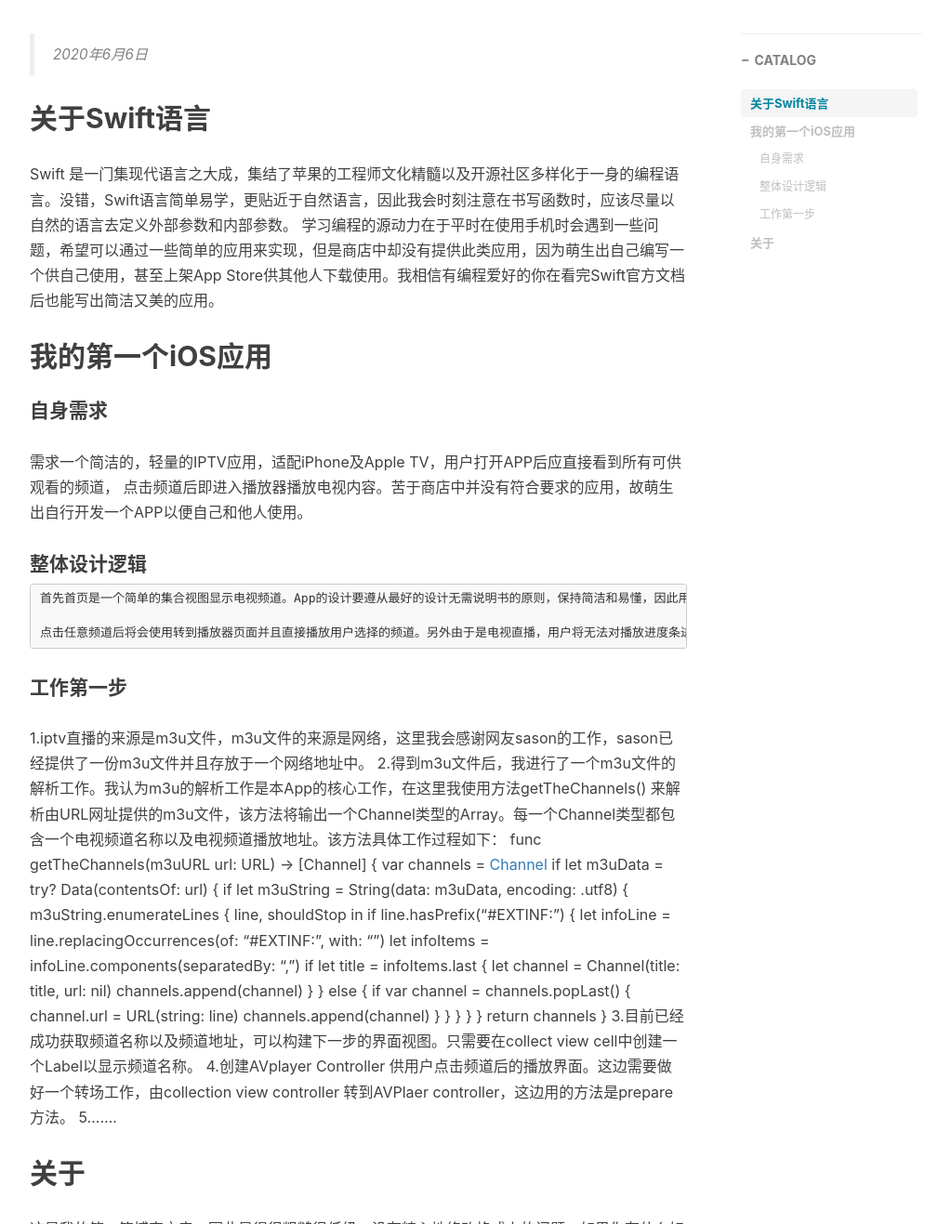
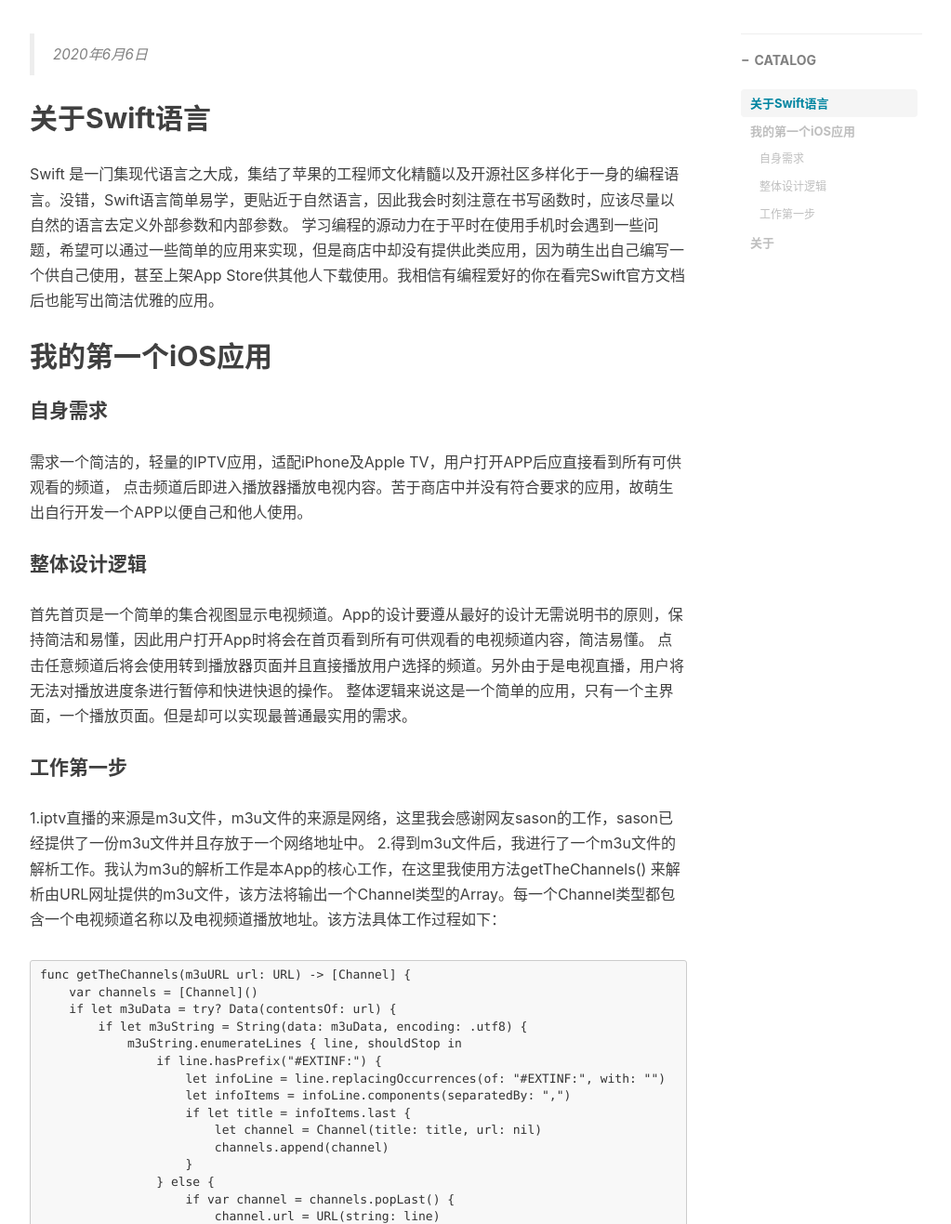
Before and after one commit to iamtaoli/iamtaoli.github.io, a Jekyll site: the page built from _posts/2020-06-06-我的第一个iPhone应用.md, in a window 1280 px wide and 1400 px high, scrolled down 444 px, cut to the strip 83-1400 px from the top of the window. Shown: the whole strip at 93% size, without its empty margins (233-1256 px from the left). Built offline with Jekyll 4.4.1, drawn with Linux system fonts in a browser that asks for light colours; nearby versions of some CDN libraries; comment, search, counter and statistics services are not loaded; some of the changed text lies outside the part shown.

Commit message:
Update 2020-06-06-我的第一个iPhone应用.md

````diff
--- a/_posts/2020-06-06-我的第一个iPhone应用.md
+++ b/_posts/2020-06-06-我的第一个iPhone应用.md
@@ -17,19 +17,17 @@ tags:
 ## 关于Swift语言
 
   Swift 是一门集现代语言之大成，集结了苹果的工程师文化精髓以及开源社区多样化于一身的编程语言。没错，Swift语言简单易学，更贴近于自然语言，因此我会时刻注意在书写函数时，应该尽量以自然的语言去定义外部参数和内部参数。
-  学习编程的源动力在于平时在使用手机时会遇到一些问题，希望可以通过一些简单的应用来实现，但是商店中却没有提供此类应用，因为萌生出自己编写一个供自己使用，甚至上架App Store供其他人下载使用。我相信有编程爱好的你在看完Swift官方文档后也能写出简洁又美的应用。
+  学习编程的源动力在于平时在使用手机时会遇到一些问题，希望可以通过一些简单的应用来实现，但是商店中却没有提供此类应用，因为萌生出自己编写一个供自己使用，甚至上架App Store供其他人下载使用。我相信有编程爱好的你在看完Swift官方文档后也能写出简洁优雅的应用。
 
 ## 我的第一个iOS应用
 
 ####   自身需求
 
-需求一个简洁的，轻量的IPTV应用，适配iPhone及Apple TV，用户打开APP后应直接看到所有可供观看的频道， 点击频道后即进入播放器播放电视内容。苦于商店中并没有符合要求的应用，故萌生出自行开发一个APP以便自己和他人使用。
+  需求一个简洁的，轻量的IPTV应用，适配iPhone及Apple TV，用户打开APP后应直接看到所有可供观看的频道， 点击频道后即进入播放器播放电视内容。苦于商店中并没有符合要求的应用，故萌生出自行开发一个APP以便自己和他人使用。
 
 ####   整体设计逻辑
-
-    首先首页是一个简单的集合视图显示电视频道。App的设计要遵从最好的设计无需说明书的原则，保持简洁和易懂，因此用户打开App时将会在首页看到所有可供观看的电视频道内容，简洁易懂。
-
-    点击任意频道后将会使用转到播放器页面并且直接播放用户选择的频道。另外由于是电视直播，用户将无法对播放进度条进行暂停和快进快退的操作。
+   首先首页是一个简单的集合视图显示电视频道。App的设计要遵从最好的设计无需说明书的原则，保持简洁和易懂，因此用户打开App时将会在首页看到所有可供观看的电视频道内容，简洁易懂。
+  点击任意频道后将会使用转到播放器页面并且直接播放用户选择的频道。另外由于是电视直播，用户将无法对播放进度条进行暂停和快进快退的操作。
  整体逻辑来说这是一个简单的应用，只有一个主界面，一个播放页面。但是却可以实现最普通最实用的需求。
 
 
@@ -37,6 +35,7 @@ tags:
 
 1.iptv直播的来源是m3u文件，m3u文件的来源是网络，这里我会感谢网友sason的工作，sason已经提供了一份m3u文件并且存放于一个网络地址中。
 2.得到m3u文件后，我进行了一个m3u文件的解析工作。我认为m3u的解析工作是本App的核心工作，在这里我使用方法getTheChannels() 来解析由URL网址提供的m3u文件，该方法将输出一个Channel类型的Array。每一个Channel类型都包含一个电视频道名称以及电视频道播放地址。该方法具体工作过程如下：
+```
 func getTheChannels(m3uURL url: URL) -> [Channel] {
     var channels = [Channel]()
     if let m3uData = try? Data(contentsOf: url) {
@@ -60,6 +59,7 @@ func getTheChannels(m3uURL url: URL) -> [Channel] {
     }
     return channels
 }
+```
 3.目前已经成功获取频道名称以及频道地址，可以构建下一步的界面视图。只需要在collect view cell中创建一个Label以显示频道名称。
 4.创建AVplayer Controller 供用户点击频道后的播放界面。这边需要做好一个转场工作，由collection view controller 转到AVPlaer controller，这边用的方法是prepare方法。
 5.......
````
